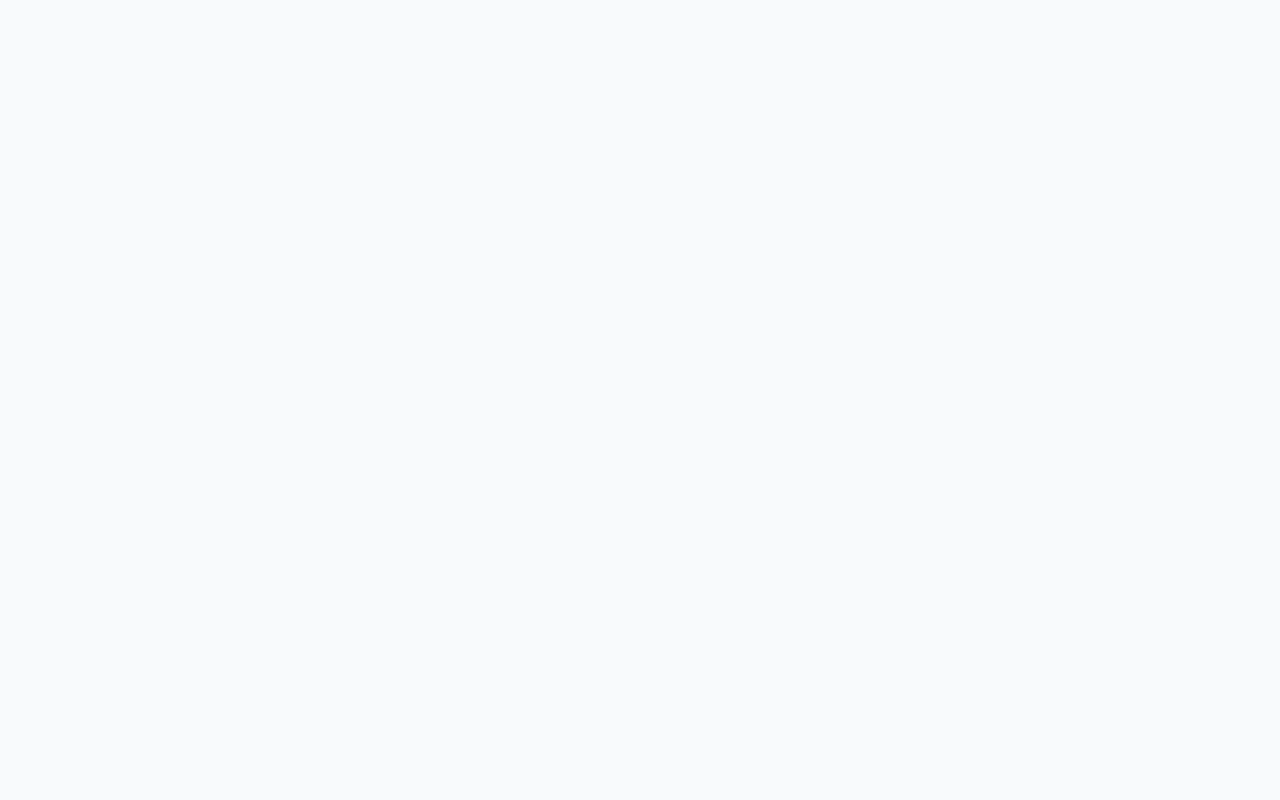
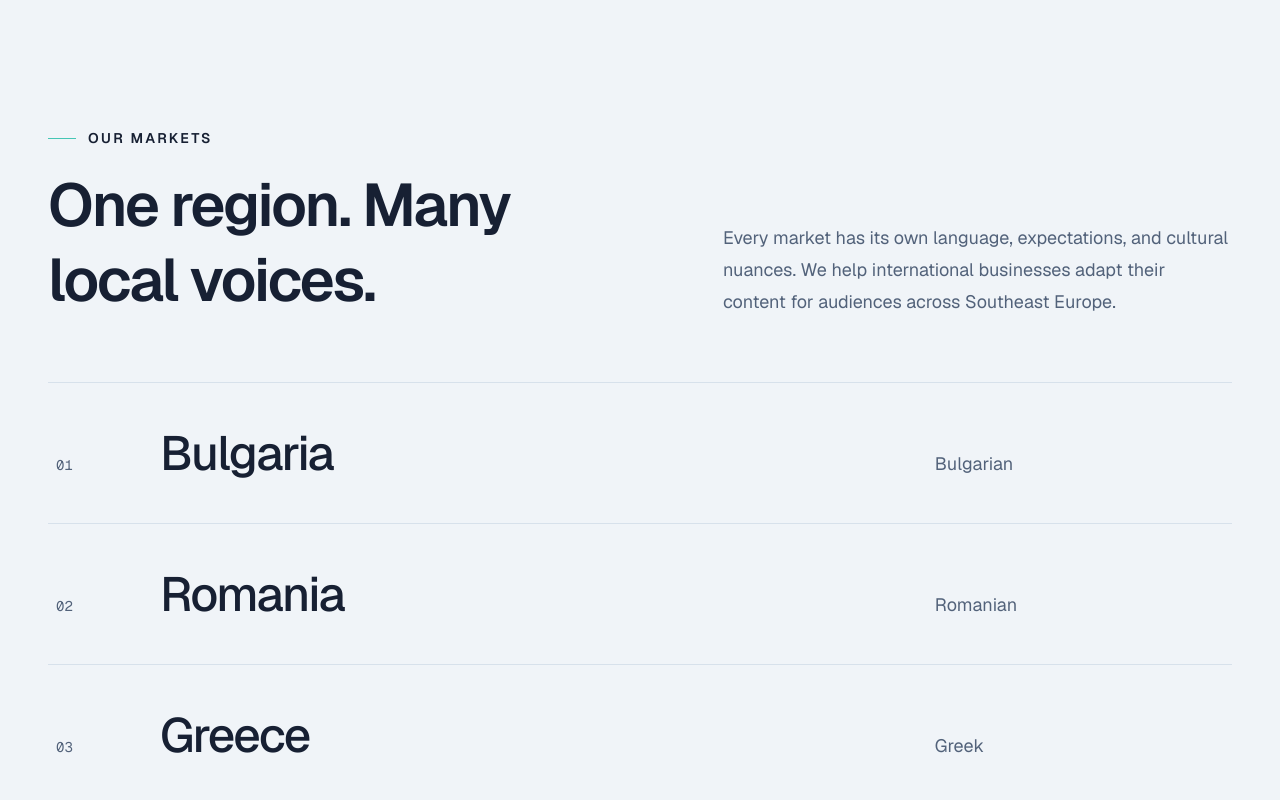
Before and after one commit to mitevdimitar/translation-agency, a Next.js app: page / in a window 1280 px wide. Shown: the part 1940-2740 px from the top of the page. Before the commit the page ends 1940 px from the top, so only its background shows below. Built offline with nearby package versions, Linux system fonts and the light colour scheme.

Commit message:
feat: add market coverage section

```diff
--- /dev/null
+++ b/app/components/market-coverage.tsx
@@ -0,0 +1,59 @@
+const markets = [
+  { number: "01", name: "Bulgaria", language: "Bulgarian" },
+  { number: "02", name: "Romania", language: "Romanian" },
+  { number: "03", name: "Greece", language: "Greek" },
+  { number: "04", name: "Serbia", language: "Serbian" },
+  { number: "05", name: "Türkiye", language: "Turkish" },
+] as const;
+
+export default function MarketCoverage() {
+  return (
+    <section
+      id="markets"
+      aria-labelledby="market-coverage-heading"
+      className="scroll-mt-24 bg-market-background py-20 text-primary-text sm:py-24 lg:py-32"
+    >
+      <div className="site-container">
+        <p className="flex items-center gap-3 text-xs font-semibold tracking-[0.16em] sm:text-sm">
+          <span aria-hidden="true" className="h-px w-7 bg-teal-accent" />
+          OUR MARKETS
+        </p>
+        <div className="mt-5 grid gap-6 lg:grid-cols-[1.2fr_1fr] lg:items-end lg:gap-16">
+          <h2
+            id="market-coverage-heading"
+            className="max-w-xl text-4xl font-semibold leading-tight tracking-[-0.035em] sm:text-5xl lg:text-6xl"
+          >
+            One region. Many local voices.
+          </h2>
+          <p className="max-w-xl text-base leading-8 text-market-secondary sm:text-lg">
+            Every market has its own language, expectations, and cultural nuances.
+            We help international businesses adapt their content for audiences
+            across Southeast Europe.
+          </p>
+        </div>
+        <ol className="mt-12 border-t border-market-divider lg:mt-16">
+          {markets.map(({ number, name, language }) => (
+            <li
+              key={number}
+              className="group relative grid grid-cols-[2rem_minmax(0,1fr)] items-baseline gap-x-4 gap-y-2 border-b border-market-divider py-7 sm:grid-cols-[3rem_minmax(0,1fr)_minmax(8rem,0.4fr)] sm:gap-x-8 sm:py-9 lg:grid-cols-[5rem_minmax(0,1fr)_minmax(10rem,0.4fr)] lg:py-10"
+            >
+              <span
+                aria-hidden="true"
+                className="absolute inset-y-7 left-0 w-0.5 bg-teal-accent opacity-0 group-hover:opacity-100 motion-safe:transition-opacity motion-safe:duration-200 sm:inset-y-9 lg:inset-y-10"
+              />
+              <span className="pl-2 font-mono text-sm text-market-secondary group-hover:text-primary-text motion-safe:transition-colors motion-safe:duration-200">
+                {number}
+              </span>
+              <span className="text-3xl font-medium leading-tight tracking-[-0.035em] sm:text-4xl lg:text-5xl">
+                {name}
+              </span>
+              <span className="col-start-2 text-base text-market-secondary sm:col-start-auto sm:text-lg">
+                {language}
+              </span>
+            </li>
+          ))}
+        </ol>
+      </div>
+    </section>
+  );
+}
--- a/app/globals.css
+++ b/app/globals.css
@@ -6,6 +6,9 @@
   --color-primary-text: #172033;
   --color-teal-accent: #46C6B5;
   --color-secondary-accent: #7C9CFF;
+  --color-market-background: #F0F4F8;
+  --color-market-secondary: #52627A;
+  --color-market-divider: #D7E1EB;
 
   --color-background: #F8FAFC;
   --color-foreground: #172033;
--- a/app/page.tsx
+++ b/app/page.tsx
@@ -1,4 +1,5 @@
 import Hero from "./components/hero";
+import MarketCoverage from "./components/market-coverage";
 import ValueProposition from "./components/value-proposition";
 
 export default function Home() {
@@ -6,6 +7,7 @@ export default function Home() {
     <main className="flex-1">
       <Hero />
       <ValueProposition />
+      <MarketCoverage />
     </main>
   );
 }
```
